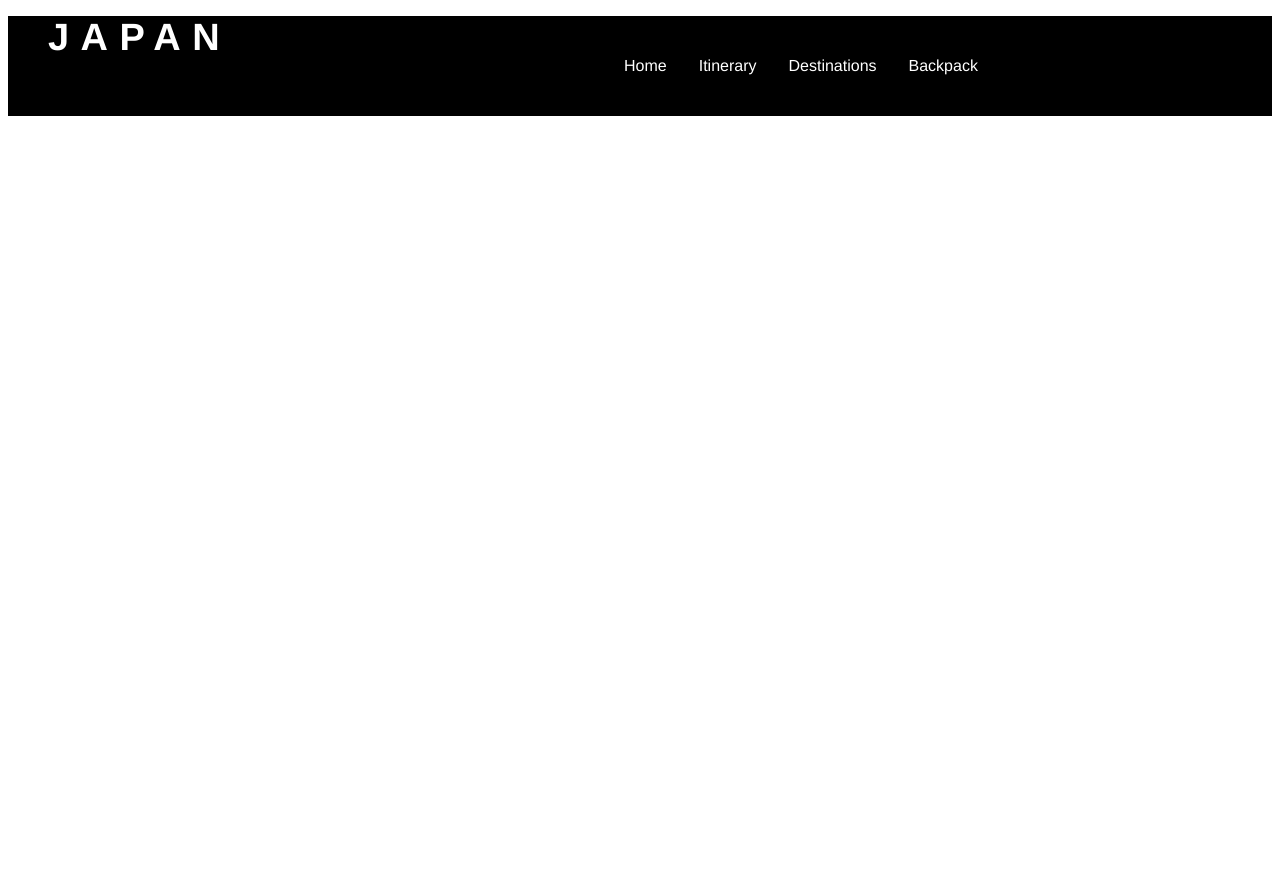
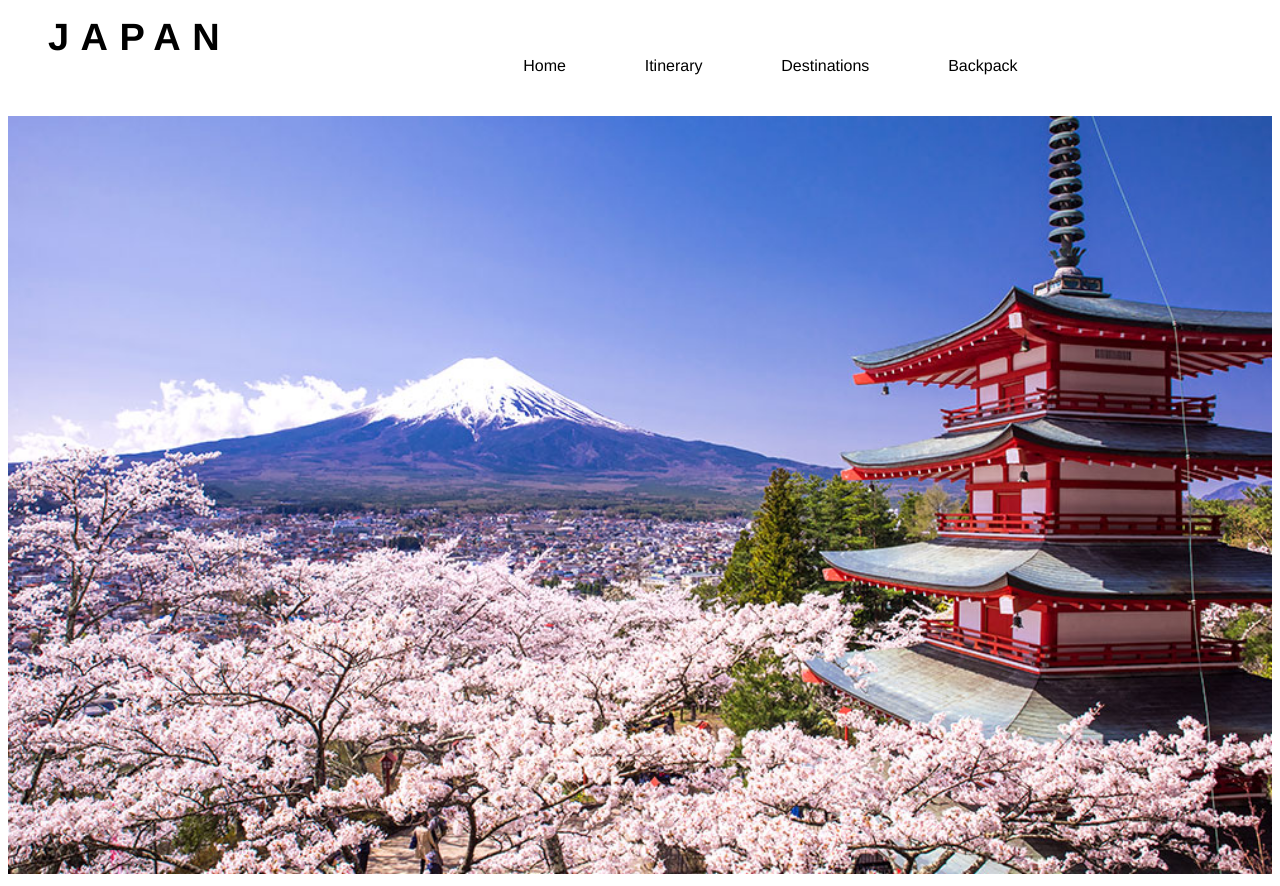
Before and after one commit to dalbertoni/338_02_Albertoni_FinalProject, a plain HTML site: page index.html in a window 1280 px wide. Before the commit the page ends 800 px from the top, so only its background shows below. Drawn offline with Linux system fonts and the light colour scheme; a web font is replaced by a local one.

Commit message:
linked pages to css

```diff
--- a/css/styles.css
+++ b/css/styles.css
@@ -4,7 +4,7 @@ h1 {
   text-transform: uppercase;
   font-family:'Inknut Antiqua', Helvetica, san-serif;
   letter-spacing: 0.3em;
-  color: white;
+  color: black;
   font-size: 38px;
   padding-left: 40px;
   float: left;
@@ -14,7 +14,6 @@ h1 {
 
 
 .main-navigation {
-   background-color: black;
    height: 100px;
 
  }
@@ -22,24 +21,25 @@ h1 {
  ul {
    list-style-type: none;
    font-family: 'Jesefin Sans',Helvetica, san-serif;
-   padding-left: 600px;
+   padding-left:20%;
+   overflow:hidden;
  }
 
  li {
    float: left;
    display: inline-block;
    line-height: 100px;
+   padding: 0px 5%;
 
  }
 
 a:link {
-  padding: 14px 16px;
   text-decoration:none;
-  color: white;
+  color: black;
 }
 
 a:visited {
-  color:white;
+  color:black;
 }
 
 a:hover {
--- a/index.html
+++ b/index.html
@@ -21,5 +21,6 @@
     </nav><!-- end of naviation -->
     </div>
   </header>
+    <img src="images/Mt-Fugi-Home.jpg" alt="Mount Fugi" width="100%"/>
 </body>
 </html>
```
Also changed, not shown: backpack.html (added), destinations.html (added), images/Mt-Fugi-Home.jpg (added), itinerary.html (added).
